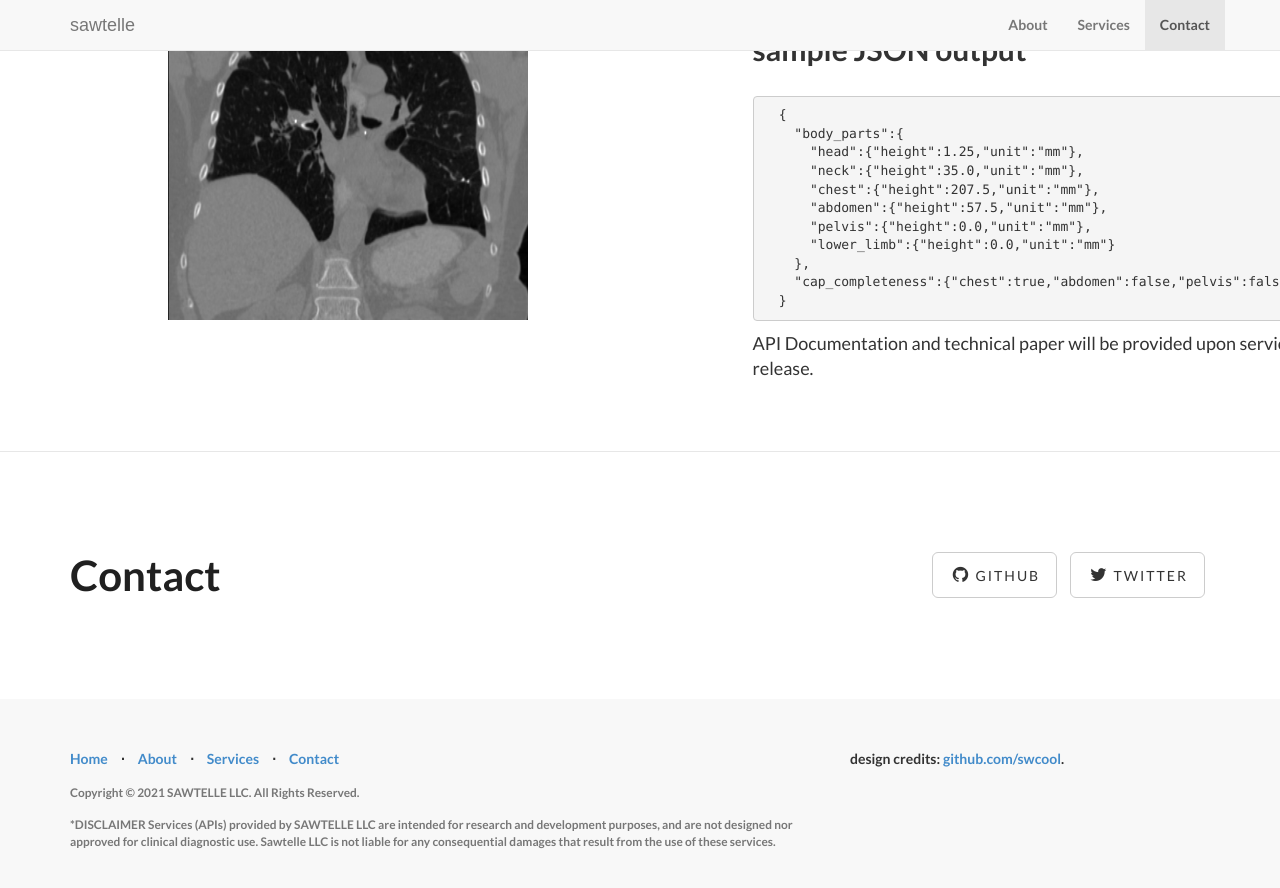
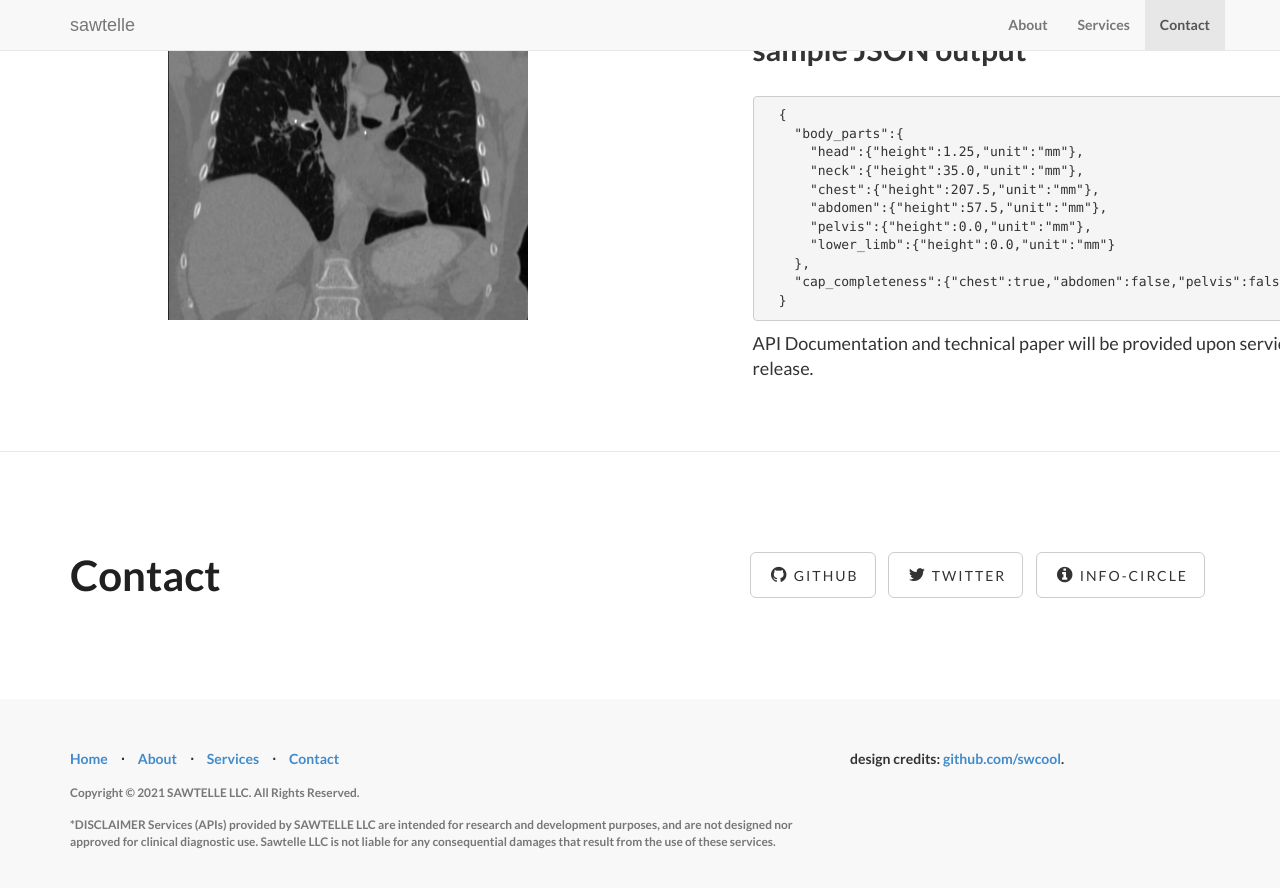
Before and after one commit to sawtellellc/sawtellellc.github.io, a Jekyll site: the page built from index.html, in a window 1280 px wide and 900 px high, scrolled down 2048 px. Shown: the top 888 px of the window. Built offline with Jekyll 4.4.1, drawn with Linux system fonts in a browser that asks for light colours; some web fonts are replaced.

Commit message:
added info icon

```diff
--- a/_config.yml
+++ b/_config.yml
@@ -30,7 +30,7 @@ social:
     url: https://github.com/sawtellellc
   - title: twitter
     url: https://twitter.com/sawtellellc
-  #- title: send
-  #  url: https://captcha
+  - title: info-circle
+    url: https://sawtellellc.square.site
   #- title: youtube
   #  url: https://www.youtube.com/channel/UCuiTlP-4N47VszfT5kHeGpQ/featured
```
